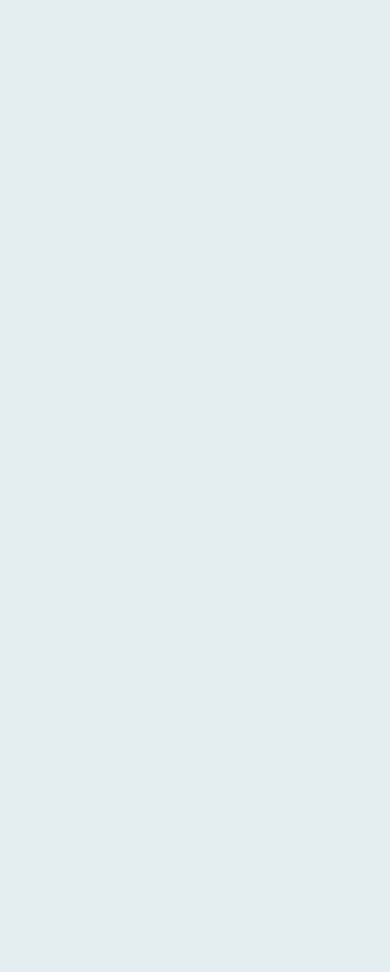
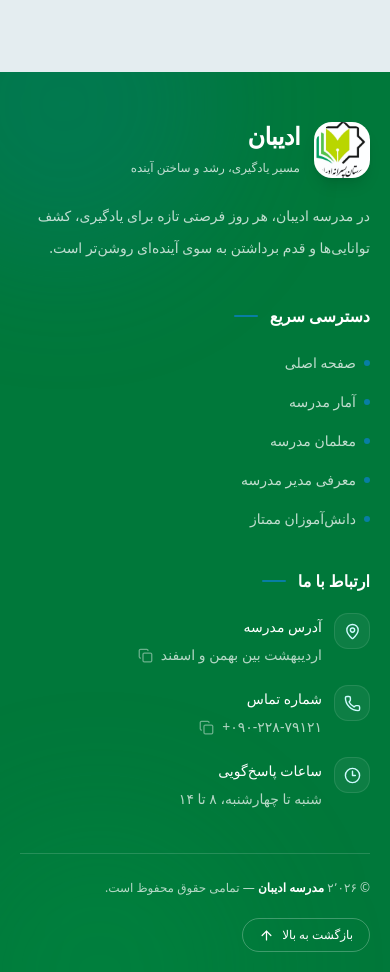
Before and after one commit to RedBear23/Adiban-HighSchool, a Next.js app in the folder frontend/: page / in a window 390 px wide. Shown: the part 7620-8592 px from the top of the page. Before the commit the page ends 7660 px from the top, so only its background shows below. Built offline with nearby package versions, Linux system fonts and the light colour scheme.

Commit message:
frontend/Footer Created

```diff
--- a/frontend/app/globals.css
+++ b/frontend/app/globals.css
@@ -181,3 +181,7 @@
     @apply bg-background text-foreground;
   }
 }
+
+html {
+  scroll-behavior: smooth;
+}
--- a/frontend/app/page.tsx
+++ b/frontend/app/page.tsx
@@ -1,4 +1,5 @@
 import { PrincipalSection } from "@/components/ principal_section/PrincipalSection";
+import { Footer } from "@/components/footer/Footer";
 import Hero from "@/components/hero/Hero";
 import Statistics from "@/components/statistics/Statistics";
 import { TeachersSection } from "@/components/teachers_section/TeachersSection";
@@ -12,6 +13,7 @@ export default function Home() {
       <TeachersSection/>
       <PrincipalSection/>
       <TopStudentsSection/>
+      <Footer/>
     </main>
   );
 }
--- a/frontend/components/ principal_section/PrincipalSection.tsx
+++ b/frontend/components/ principal_section/PrincipalSection.tsx
@@ -2,7 +2,7 @@ import { principal_data } from "./principal_data";
 
 export function PrincipalSection() {
   return (
-    <section className="px-4 py-10 sm:px-6 lg:px-8">
+    <section className="px-4 py-10 sm:px-6 lg:px-8" id="principal">
       <div className="mx-auto max-w-6xl">
         {/* Section Title */}
         <div className="mb-8 text-right">
--- /dev/null
+++ b/frontend/components/footer/Footer.tsx
@@ -0,0 +1,242 @@
+"use client";
+
+import { useState } from "react";
+import {
+  ArrowUp,
+  Check,
+  Clock3,
+  Copy,
+  MapPin,
+  Phone,
+} from "lucide-react";
+
+const footer_links = [
+  { label: "صفحه اصلی", href: "#hero" },
+  { label: "آمار مدرسه", href: "#statistics" },
+  { label: "معلمان مدرسه", href: "#teachers" },
+  { label: "معرفی مدیر مدرسه", href: "#principal" },
+  { label: "دانش‌آموزان ممتاز", href: "#students" },
+];
+
+const school_address = "اردیبهشت بین بهمن و اسفند";
+const school_phone = "۰۹۰-۲۲۸-۷۹۱۲۱+";
+
+export function Footer() {
+  const [copiedField, setCopiedField] = useState<
+    "address" | "phone" | null
+  >(null);
+
+  async function copyToClipboard(
+    value: string,
+    field: "address" | "phone",
+  ) {
+    try {
+      await navigator.clipboard.writeText(value);
+      setCopiedField(field);
+
+      setTimeout(() => {
+        setCopiedField((current) =>
+          current === field ? null : current,
+        );
+      }, 1800);
+    } catch {
+      setCopiedField(null);
+    }
+  }
+
+  return (
+    <footer
+      id="footer"
+      className="relative mt-8 overflow-hidden bg-primary-dark text-white"
+      dir="rtl"
+    >
+      {/* Decorative Background */}
+      <div
+        aria-hidden="true"
+        className="pointer-events-none absolute -left-24 -top-32 h-80 w-80 rounded-full bg-secondary-blue/20 blur-3xl"
+      />
+
+      <div
+        aria-hidden="true"
+        className="pointer-events-none absolute -bottom-40 right-1/3 h-80 w-80 rounded-full bg-primary/15 blur-3xl"
+      />
+
+      <div className="relative mx-auto max-w-6xl px-5 pt-12 sm:px-6 sm:pt-14 lg:px-8">
+        {/* Main Footer */}
+        <div className="grid gap-10 pb-10 sm:grid-cols-2 sm:gap-12 lg:grid-cols-[1.4fr_1fr_1fr] lg:gap-14">
+          {/* Brand */}
+          <div>
+            <div className="flex items-center gap-3.5">
+              <div className="flex h-14 w-14 shrink-0 items-center justify-center rounded-2xl bg-white shadow-lg">
+                <img
+                  src="/logo.jpg"
+                  alt="لوگوی مدرسه ادیبان"
+                  className="rounded-full"
+                />
+              </div>
+
+              <div>
+                <h2 className="text-2xl font-extrabold tracking-tight">
+                  ادیبان
+                </h2>
+                <p className="mt-1 text-xs leading-6 text-white/75 sm:text-sm">
+                  مسیر یادگیری، رشد و ساختن آینده
+                </p>
+              </div>
+            </div>
+
+            <p className="mt-5 max-w-sm text-sm leading-8 text-white/75">
+              در مدرسه ادیبان، هر روز فرصتی تازه برای یادگیری،
+              کشف توانایی‌ها و قدم برداشتن به سوی آینده‌ای روشن‌تر است.
+            </p>
+          </div>
+
+          {/* Quick Links */}
+          <nav aria-label="دسترسی سریع">
+            <h3 className="mb-5 flex items-center gap-3 text-base font-bold">
+              دسترسی سریع
+              <span className="h-0.5 w-6 rounded-full bg-secondary-blue" />
+            </h3>
+
+            <ul className="space-y-3.5">
+              {footer_links.map((link) => (
+                <li key={link.href}>
+                  <a
+                    href={link.href}
+                    className="group inline-flex items-center gap-2 text-sm text-white/75 transition-colors duration-200 hover:text-white focus-visible:text-white focus-visible:outline-none"
+                  >
+                    <span className="h-1.5 w-1.5 shrink-0 rounded-full bg-secondary-blue transition-transform duration-200 group-hover:scale-125" />
+                    {link.label}
+                  </a>
+                </li>
+              ))}
+            </ul>
+          </nav>
+
+          {/* Contact Information */}
+          <div>
+            <h3 className="mb-5 flex items-center gap-3 text-base font-bold">
+              ارتباط با ما
+              <span className="h-0.5 w-6 rounded-full bg-secondary-blue" />
+            </h3>
+
+            <div className="space-y-4">
+              {/* Address */}
+              <div className="flex items-start gap-3">
+                <span className="flex h-9 w-9 shrink-0 items-center justify-center rounded-xl border border-white/10 bg-white/5 text-cyan-100">
+                  <MapPin size={17} />
+                </span>
+
+                <div className="min-w-0 text-sm leading-7">
+                  <p className="font-medium text-white">
+                    آدرس مدرسه
+                  </p>
+
+                  <button
+                    type="button"
+                    onClick={() =>
+                      copyToClipboard(school_address, "address")
+                    }
+                    aria-label="کپی آدرس مدرسه"
+                    title="برای کپی کلیک کنید"
+                    className="group inline-flex max-w-full items-center gap-2 text-right text-white/70 transition-colors hover:text-white focus-visible:outline-none focus-visible:ring-2 focus-visible:ring-secondary-blue rounded-sm"
+                  >
+                    <span>{school_address}</span>
+
+                    {copiedField === "address" ? (
+                      <Check
+                        size={15}
+                        className="shrink-0 text-emerald-300"
+                      />
+                    ) : (
+                      <Copy
+                        size={15}
+                        className="shrink-0 opacity-60 transition-opacity group-hover:opacity-100"
+                      />
+                    )}
+                  </button>
+                </div>
+              </div>
+
+              {/* Phone */}
+              <div className="flex items-start gap-3">
+                <span className="flex h-9 w-9 shrink-0 items-center justify-center rounded-xl border border-white/10 bg-white/5 text-cyan-100">
+                  <Phone size={17} />
+                </span>
+
+                <div className="min-w-0 text-sm leading-7">
+                  <p className="font-medium text-white">
+                    شماره تماس
+                  </p>
+
+                  <button
+                    type="button"
+                    onClick={() =>
+                      copyToClipboard(school_phone, "phone")
+                    }
+                    aria-label="کپی شماره تماس مدرسه"
+                    title="برای کپی کلیک کنید"
+                    dir="rtl"
+                    className="group inline-flex items-center gap-2 text-white/70 transition-colors hover:text-white focus-visible:outline-none focus-visible:ring-2 focus-visible:ring-secondary-blue rounded-sm"
+                  >
+                    <span>{school_phone}</span>
+
+                    {copiedField === "phone" ? (
+                      <Check
+                        size={15}
+                        className="shrink-0 text-emerald-300"
+                      />
+                    ) : (
+                      <Copy
+                        size={15}
+                        className="shrink-0 opacity-60 transition-opacity group-hover:opacity-100"
+                      />
+                    )}
+                  </button>
+                </div>
+              </div>
+
+              {/* Working Hours */}
+              <div className="flex items-start gap-3">
+                <span className="flex h-9 w-9 shrink-0 items-center justify-center rounded-xl border border-white/10 bg-white/5 text-cyan-100">
+                  <Clock3 size={17} />
+                </span>
+
+                <div className="text-sm leading-7">
+                  <p className="font-medium text-white">
+                    ساعات پاسخ‌گویی
+                  </p>
+                  <p className="text-white/70">
+                    شنبه تا چهارشنبه، ۸ تا ۱۴
+                  </p>
+                </div>
+              </div>
+            </div>
+          </div>
+        </div>
+
+        {/* Bottom Bar */}
+        <div className="flex flex-col gap-4 border-t border-white/15 py-5 sm:flex-row sm:items-center sm:justify-between">
+          <p className="text-xs leading-7 text-white/70">
+            ©{" "}
+            {new Intl.NumberFormat("fa-IR").format(
+              new Date().getFullYear(),
+            )}{" "}
+            <span className="font-bold text-white">
+              مدرسه ادیبان
+            </span>{" "}
+            — تمامی حقوق محفوظ است.
+          </p>
+
+          <a
+            href="#navbar"
+            className="inline-flex w-fit items-center gap-2 rounded-full border border-white/25 px-4 py-2 text-xs font-medium text-white transition-colors hover:bg-white/10 focus-visible:outline-none focus-visible:ring-2 focus-visible:ring-white/70"
+          >
+            بازگشت به بالا
+            <ArrowUp size={15} />
+          </a>
+        </div>
+      </div>
+    </footer>
+  );
+}
--- a/frontend/components/hero/Hero.tsx
+++ b/frontend/components/hero/Hero.tsx
@@ -2,12 +2,12 @@ import HeroSlider from "./HeroSlider";
 
 export default function Hero() {
   return (
-    <section className="">
+    <section id="hero">
       <div className="mx-auto w-full">
         <HeroSlider />
 
         {/* Preview of the next section */}
-        <div className="" />
+        <div/>
       </div>
     </section>
   );
--- a/frontend/components/navbar/Navbar.tsx
+++ b/frontend/components/navbar/Navbar.tsx
@@ -4,7 +4,7 @@ import NavbarMobile from "./NavbarMobile";
 
 export default function Navbar() {
   return (
-    <header className="relative z-50 bg-primary shadow-[0_3px_14px_rgba(0,77,0,0.22)]">
+    <header className="relative z-50 bg-primary shadow-[0_3px_14px_rgba(0,77,0,0.22)]" id="navbar">
       <div className="mx-auto flex h-19 max-w-7xl items-center justify-between px-4 sm:px-6 lg:px-8">
         {/* Right side - Logo */}
         <NavbarLogo />
--- a/frontend/components/statistics/Statistics.tsx
+++ b/frontend/components/statistics/Statistics.tsx
@@ -7,7 +7,7 @@ import { statistics } from "./statistics-data";
 
 export default function Statistics() {
   return (
-    <section className="px-4 py-6  sm:px-6 lg:px-8">
+    <section className="px-4 py-6  sm:px-6 lg:px-8" id="statistics">
       <div className="mx-auto max-w-7xl">
         {/* Section Header */}
         <div className="mb-10 text-right">
--- a/frontend/components/teachers_section/TeachersSection.tsx
+++ b/frontend/components/teachers_section/TeachersSection.tsx
@@ -5,7 +5,7 @@ import { teachers } from "./teacher_data";
 
 export function TeachersSection() {
   return (
-    <section className="py-16" dir="rtl">
+    <section className="py-16" dir="rtl" id="teachers">
       <div className="mx-auto max-w-7xl px-4 sm:px-6 lg:px-8">
         <div className="mb-10 flex items-end justify-between gap-6">
           <div>
--- a/frontend/components/top_students_section/TopStudentsSection.tsx
+++ b/frontend/components/top_students_section/TopStudentsSection.tsx
@@ -12,7 +12,7 @@ import { top_students_data } from "./top_students_data";
 
 export function TopStudentsSection() {
   return (
-    <section className="px-4 py-10 sm:px-6 lg:px-8">
+    <section className="px-4 py-10 sm:px-6 lg:px-8" id="students">
       <div className="mx-auto max-w-6xl">
         {/* Section Title */}
         <div className="mb-8 text-right">
```
